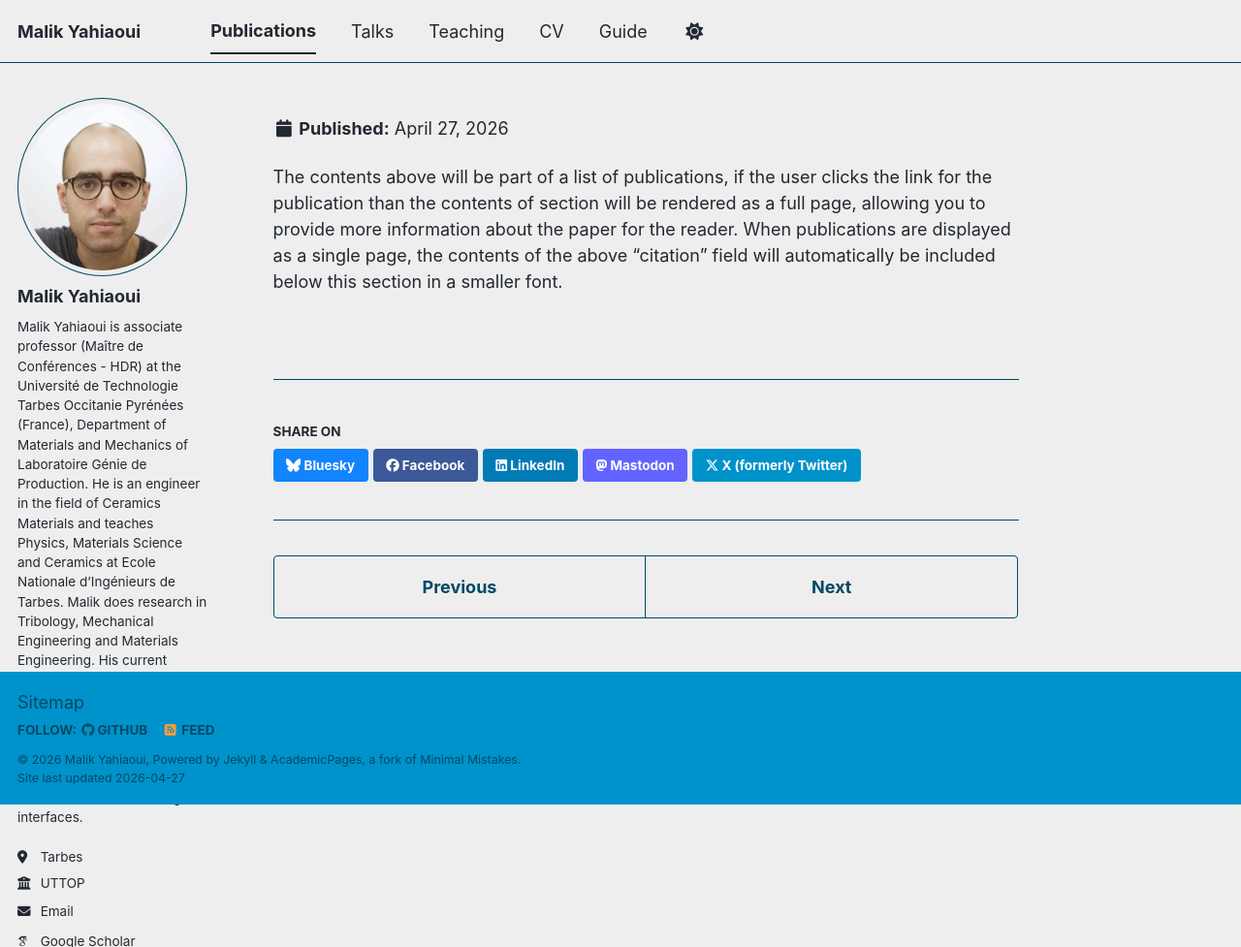
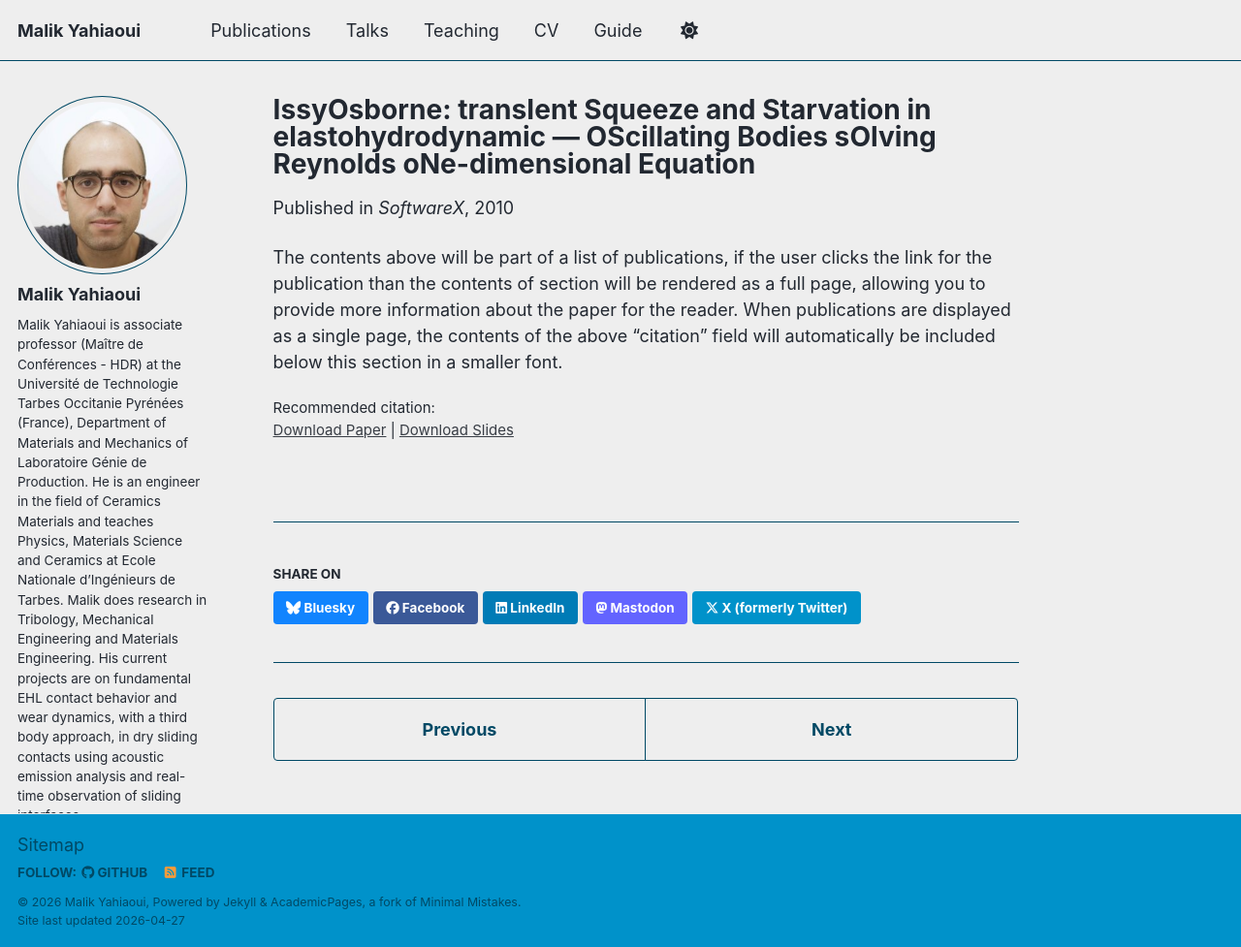
Before and after one commit to mlkyh/mlkyh.github.io, a Jekyll site: the page built from _publications/2023yahiaoui.md, in a window 1280 px wide and 977 px high. Shown: the whole window at 97% size. Built offline with Jekyll 4.4.1, drawn with Linux system fonts in a browser that asks for light colours; some web fonts are replaced; a script bundle is joined from its source files by our own code; library files that are not in the unit come from our copies; part of the change alters nothing that is shown.

Commit message:
Update 2023yahiaoui.md

```diff
--- a/_publications/2023yahiaoui.md
+++ b/_publications/2023yahiaoui.md
@@ -3,11 +3,12 @@ title: "IssyOsborne: transIent Squeeze and Starvation in elastohydrodynamic —
 collection: publications
 category: manuscripts
 permalink: /publication/2023yahiaoui
-excerpt: 'This paper is about the number 1. The number 2 is left for future work.'
-date: 2009-10-01
-venue: 'SoftwareX
-slidesurl: 'https://academicpages.github.io/files/slides3.pdf'
+excerpt: 'This paper is about the number 2. The number 3 is left for future work.'
+date: 2010-10-01
+venue: 'SoftwareX'
+slidesurl: ''
 paperurl: 'https://hal.science/hal-04121630'
-citation: 'Your Name, You. (2015). &quot;Paper Title Number 3.&quot; <i>Journal 1</i>. 1(3).'
+citation: ''
 ---
+
 The contents above will be part of a list of publications, if the user clicks the link for the publication than the contents of section will be rendered as a full page, allowing you to provide more information about the paper for the reader. When publications are displayed as a single page, the contents of the above "citation" field will automatically be included below this section in a smaller font.
```
